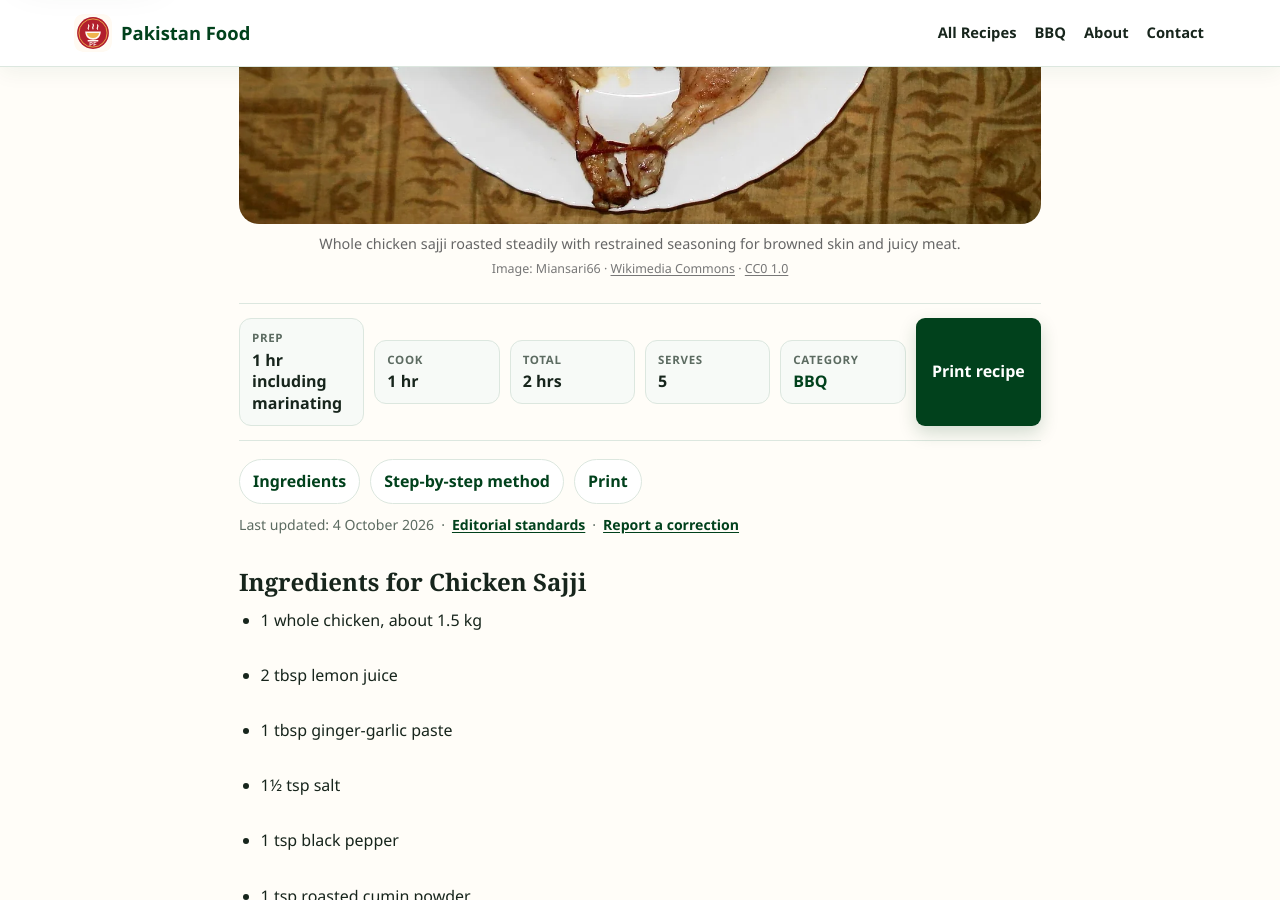
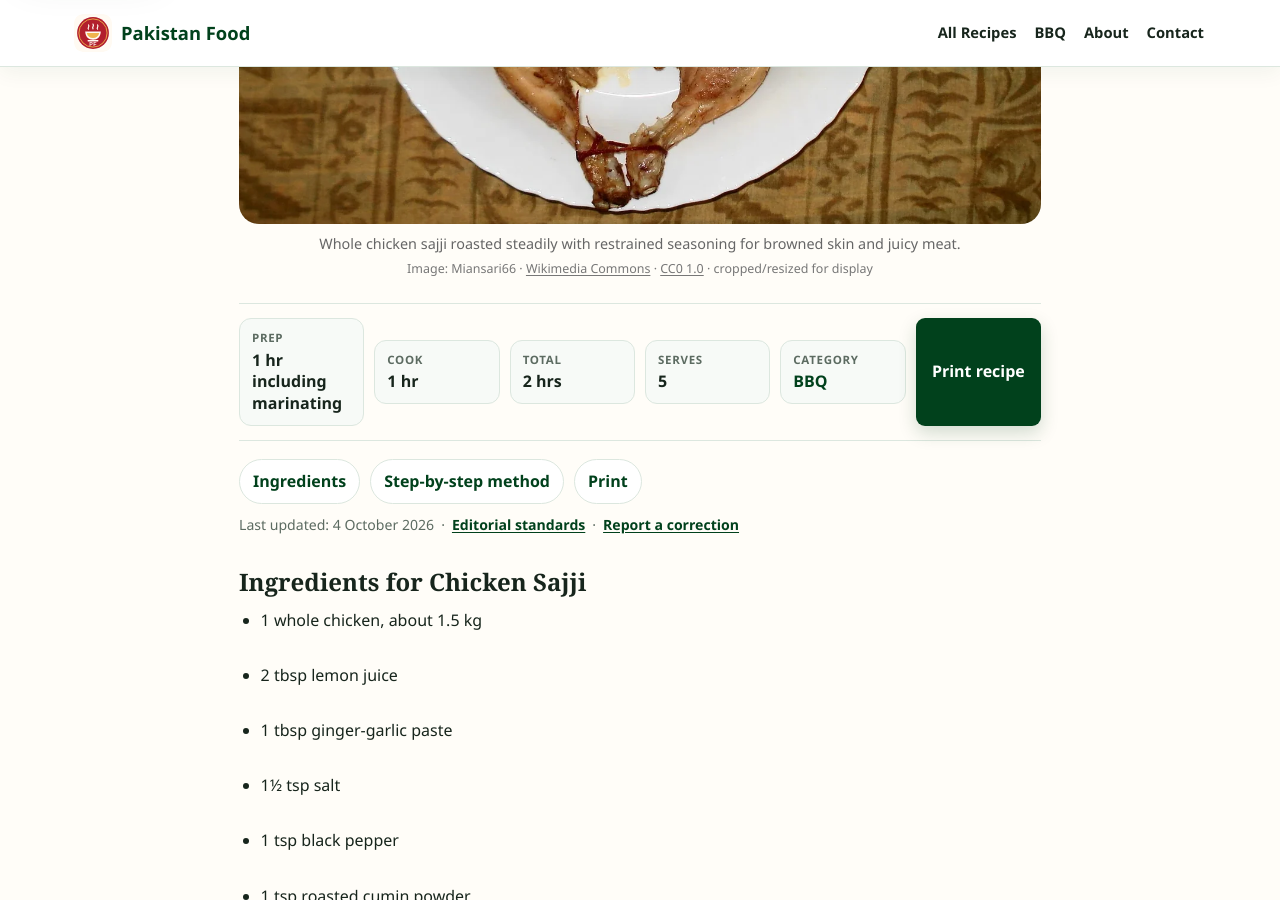
Before and after one commit to manazarali01-hub/pakistan-food, a Jekyll site: the page built from recipes/chicken-sajji.html, in a window 1280 px wide and 900 px high, scrolled down 881 px. Built offline with Jekyll 4.4.1, drawn with Linux system fonts in a browser that asks for light colours.

Commit message:
Disclose recipe image crop and resize modifications

```diff
--- a/_layouts/recipe.html
+++ b/_layouts/recipe.html
@@ -220,7 +220,7 @@
         <figcaption>
           {{ image_caption }}
           {% if recipe.image_source %}
-            <span class="image-credit">Image: {% if recipe.image_author %}{{ recipe.image_author }} · {% endif %}<a href="{{ recipe.image_source }}" rel="noopener noreferrer">{{ image_source_label }}</a>{% if recipe.image_license %} · {% if recipe.image_license_url %}<a href="{{ recipe.image_license_url }}" rel="noopener noreferrer">{{ recipe.image_license }}</a>{% else %}{{ recipe.image_license }}{% endif %}{% endif %}</span>
+            <span class="image-credit">Image: {% if recipe.image_author %}{{ recipe.image_author }} · {% endif %}<a href="{{ recipe.image_source }}" rel="noopener noreferrer">{{ image_source_label }}</a>{% if recipe.image_license %} · {% if recipe.image_license_url %}<a href="{{ recipe.image_license_url }}" rel="noopener noreferrer">{{ recipe.image_license }}</a>{% else %}{{ recipe.image_license }}{% endif %}{% endif %} · cropped/resized for display</span>
           {% endif %}
         </figcaption>
       </figure>
```
